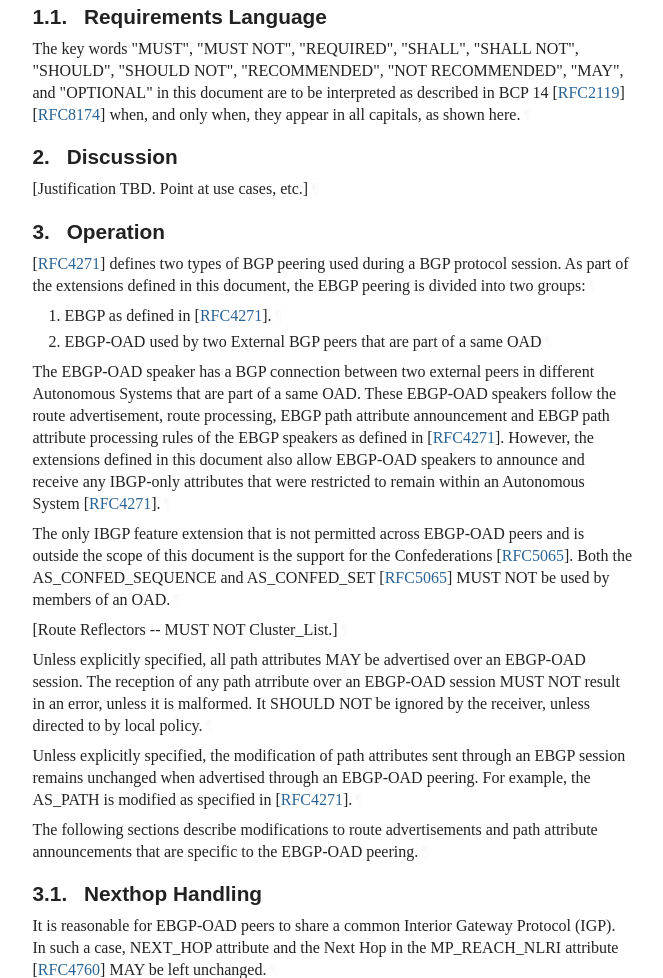
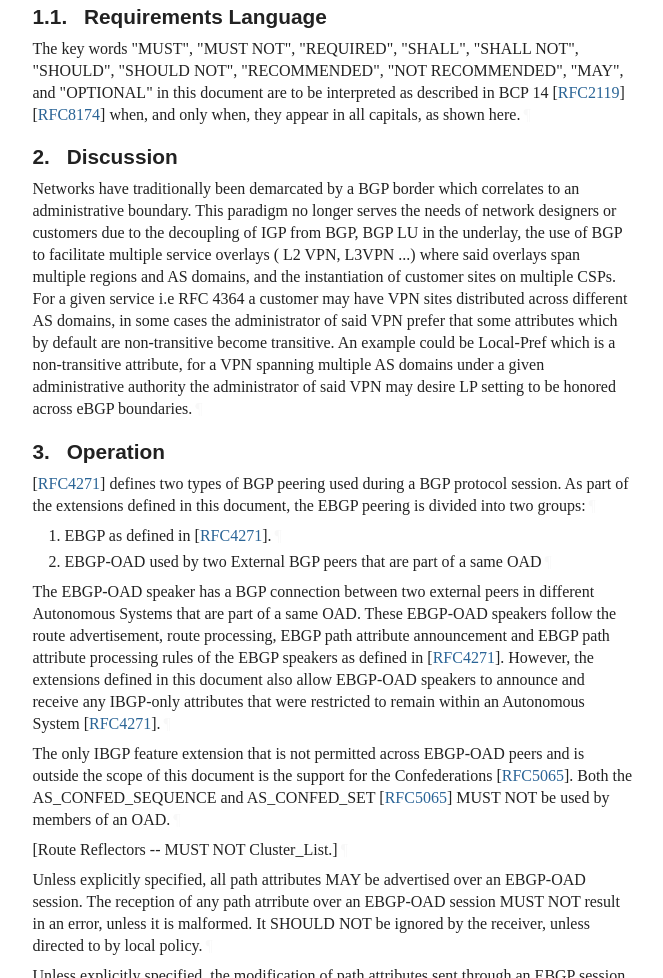
Before and after one commit to aretana/draft-xxx-idr-bgp-oad, a plain HTML site: page draft-xxx-idr-bgp-oad.html in a window 1280 px wide. Shown: the part 779-1757 px from the top of the page, without its empty margins (92-755 px from the left). Drawn offline with Linux system fonts and the light colour scheme; a web font is replaced by a local one.

Commit message:
Script updating gh-pages from 200d0a1. [ci skip]

```diff
--- a/draft-xxx-idr-bgp-oad.html
+++ b/draft-xxx-idr-bgp-oad.html
@@ -1232,7 +1232,21 @@ svg :is([fill="white"], [fill^="#fff"]) {
       <h2 id="name-discussion">
 <a href="#section-2" class="section-number selfRef">2. </a><a href="#name-discussion" class="section-name selfRef">Discussion</a>
       </h2>
-<p id="section-2-1">[Justification TBD. Point at use cases, etc.]<a href="#section-2-1" class="pilcrow">¶</a></p>
+<p id="section-2-1">
+        Networks have traditionally been demarcated by a BGP border which
+        correlates to an administrative boundary. This paradigm no longer
+        serves the needs of network designers or customers due to the
+        decoupling of IGP from BGP, BGP LU in the underlay, the use of BGP to
+        facilitate multiple service overlays ( L2 VPN, L3VPN ...) where said
+        overlays span multiple regions and AS domains, and the instantiation of
+        customer sites on multiple CSPs. For a given service i.e RFC 4364 a
+        customer may have VPN sites distributed across different AS domains, in
+        some cases the administrator of said VPN prefer that some attributes
+        which by default are non-transitive become transitive. An example could
+        be Local-Pref which is a non-transitive attribute, for a VPN spanning
+        multiple AS domains under a given administrative authority the
+        administrator of said VPN may desire LP setting to be honored across
+        eBGP boundaries.<a href="#section-2-1" class="pilcrow">¶</a></p>
 </section>
 <section id="section-3">
       <h2 id="name-operation">
```
Also changed, not shown: index.html (+1 -1 lines), draft-xxx-idr-bgp-oad.txt.
